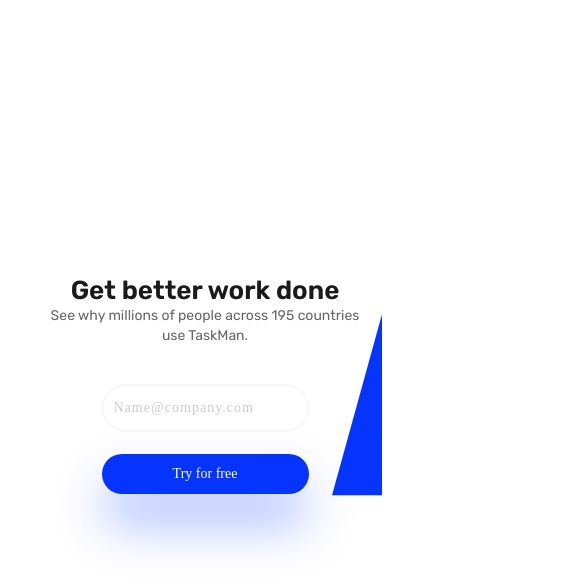
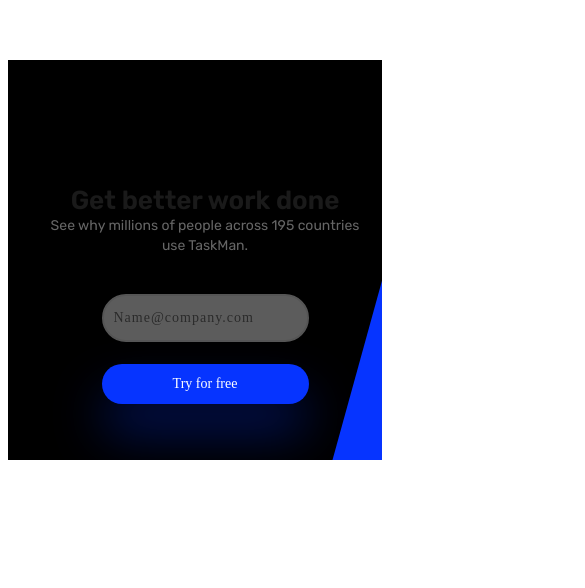
Before and after one commit to suthardinesh626/assignment-radix, a React (Vite) app in the folder client/: page / in a window 390 px wide. Shown: the part 3723-4311 px from the top of the page, 585 px wide, since content can reach past the window. After the commit the page ends 4191 px from the top, so only its background shows below. Built offline with nearby package versions, Linux system fonts and the light colour scheme; no server answers.

Commit message:
reponsiveness added for mobile in signup and why section

```diff
--- a/client/src/App.css
+++ b/client/src/App.css
@@ -0,0 +1,5 @@
+.main-body{
+    overflow: hidden;
+    margin: 0;
+    padding: 0;
+}
--- a/client/src/App.jsx
+++ b/client/src/App.jsx
@@ -7,12 +7,12 @@ import Signup from './components/Signup/Signup.jsx'
 function App() {
 
   return (
-    <>
+    <div className='main-body' >
       <Hero />
       <Benefits />
       <Why />
       <Signup />
-    </>
+    </div>
   )
 }
 
--- a/client/src/components/Signup/Signup.css
+++ b/client/src/components/Signup/Signup.css
@@ -4,11 +4,12 @@
     margin: 0;
     padding: 0;
     height: 630px;
+    /* background-color: #f5f5f5; */
 }
 
 
 .signup-body {
-    min-height: 640px;
+    max-height: 640px;
     width: 100%;
     height: 100%;
     display: flex;
@@ -70,6 +71,9 @@
 
 /* Large screens to tablets */
 @media (max-width: 1200px) {
+    .signup-section {
+        height: 510px;
+    }
     .signup-title {
         font-size: 45px;
     }
@@ -104,6 +108,9 @@
 }
 
 @media (max-width: 900px) {
+    .signup-section {
+        height: 400px;
+    }
     .signup-title {
         font-size: 38px;
     }
@@ -124,6 +131,9 @@
 
 /* Tablets */
 @media (max-width: 768px) {
+    .signup-section {
+        height: 400px;
+    }
     .signup-title {
         font-size: 34px;
         text-align: center;
@@ -144,6 +154,7 @@
 
     .triangle-container {
         right: -110px;
+        height: 330px;
     }
 
     .triangle-svg {
@@ -168,16 +179,22 @@
 
     .triangle-container {
         right: -100px;
+        height: 280px;
     }
 
     .triangle-svg {
         width: 85px;
-        height: 310px;
+        height: 380px;
     }
 }
 
 /* Mobile portrait */
 @media (max-width: 480px) {
+    .signup-section {
+        height: 400px;
+        background: #000;
+    }
+
     .signup-body {
         min-height: 450px;
         padding: 20px 10px;
@@ -200,11 +217,12 @@
 
     .triangle-container {
         right: -90px;
+        height: 400px;
     }
 
     .triangle-svg {
         width: 70px;
-        height: 255px;
+        height: 550px;
     }
 }
 
@@ -226,6 +244,9 @@
         width: 60px;
         height: 220px;
     }
+    .signup-body{
+        height: 400px;
+    }
 }
 
 /* Extra small mobile */
@@ -246,4 +267,5 @@
         width: 50px;
         height: 180px;
     }
+
 }
--- a/client/src/components/Why/Why.css
+++ b/client/src/components/Why/Why.css
@@ -67,7 +67,7 @@
 /* Specific shape positioning tweaks based on visual */
 .why-shape-rectangle {
     top: 0;
-    left: -25 0px;
+    left: -248px;
     width: 650px;
     /* Make it large enough to span */
 }
@@ -188,7 +188,7 @@
     .why-left {
         width: 100%;
         height: 800px;
-
+        zoom: 0.9;
     }
 
     .why-right {
@@ -199,8 +199,8 @@
     }
 
     .why-shape-rectangle {
-        left: -50px;
-        width: 100%;
+        left: -250px;
+        /* width: 100%; */
     }
 
     .why-cards {
@@ -208,6 +208,7 @@
         width: 100%;
         height: 100%;
         z-index: 2;
+        zoom: 1.3;
     }
 
     .why-card {
@@ -231,3 +232,35 @@
         z-index: 4;
     }
 }
+
+@media (max-width: 400px) {
+    .why-left {
+        width: 100%;
+        height: 800px;
+        zoom: 0.6;
+    }
+
+    .why-card {
+        zoom: 0.9;
+    }
+
+
+}
+
+@media (max-width: 612px) {
+    .why-left {
+        width: 100%;
+        height: 800px;
+        zoom: 0.5;
+    }
+
+    .why-card {
+        zoom: 0.9;
+    }
+}
+
+@media (max-width: 415px) {
+    .why-card {
+        zoom: 1;
+    }
+}
--- a/client/src/components/hero/Hero.css
+++ b/client/src/components/hero/Hero.css
@@ -450,6 +450,7 @@
 
 @media (max-width: 1121px) {
     .hero-shape {
+        top: -130px;
         zoom: 1.8;
     }
 
--- a/client/src/index.css
+++ b/client/src/index.css
@@ -1,4 +1,7 @@
 :root {
   background-color: white;
   font: normal normal bold 50px/60px Rubik;
+  margin: 0;
+  padding: 0;
+  overflow-x: hidden;
 }
```
